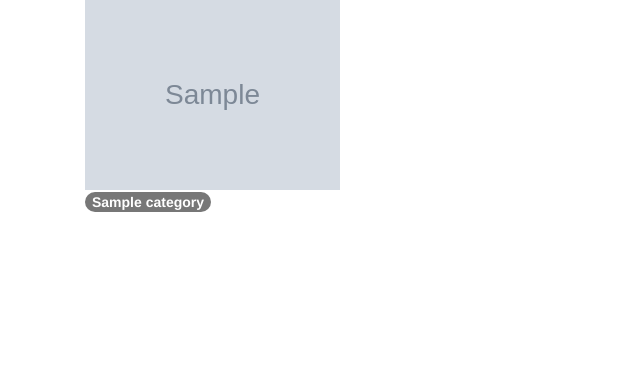
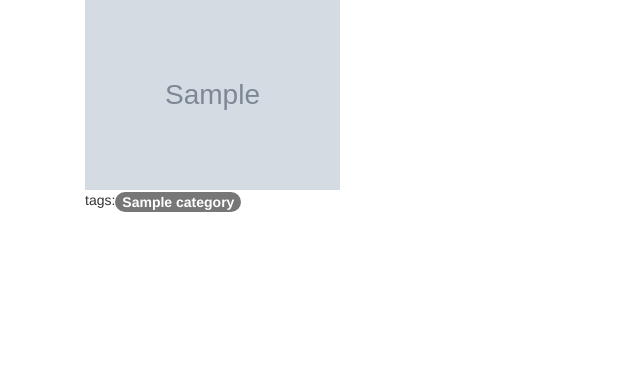
Before and after one commit to ivxxi/gallery, a Django app: page / in a window 1280 px wide. Shown: the part 157-539 px from the top of the page, without its empty margins (0-640 px from the left). Run offline with Django 3.2, Linux system fonts and the light colour scheme; tables that the repository leaves empty hold one stand-in row (values such as "Sample post"); grey boxes marked "Sample" are stand-in pictures; some libraries are stand-ins or nearby versions.

Commit message:
deployment

```diff
--- a/gallore/templates/index.html
+++ b/gallore/templates/index.html
@@ -18,9 +18,10 @@
     {% for image in images %}
     <div class="col-md-3">
       <img src="{{image.image_url.url}}" alt="Image" class="img-fluid" data-toggle="modal" data-target="#{{image.id}}" height="600">
+      <br>
       <p>
         {% for category in image.categories.all %}
-        <span class="badge badge-secondary" style="font-size:1em;">{{category}}</span>
+        tags:<span class="badge badge-secondary" style="font-size:1em;">{{category}}</span>
         {% endfor %}
       </p>
     </div>
```
